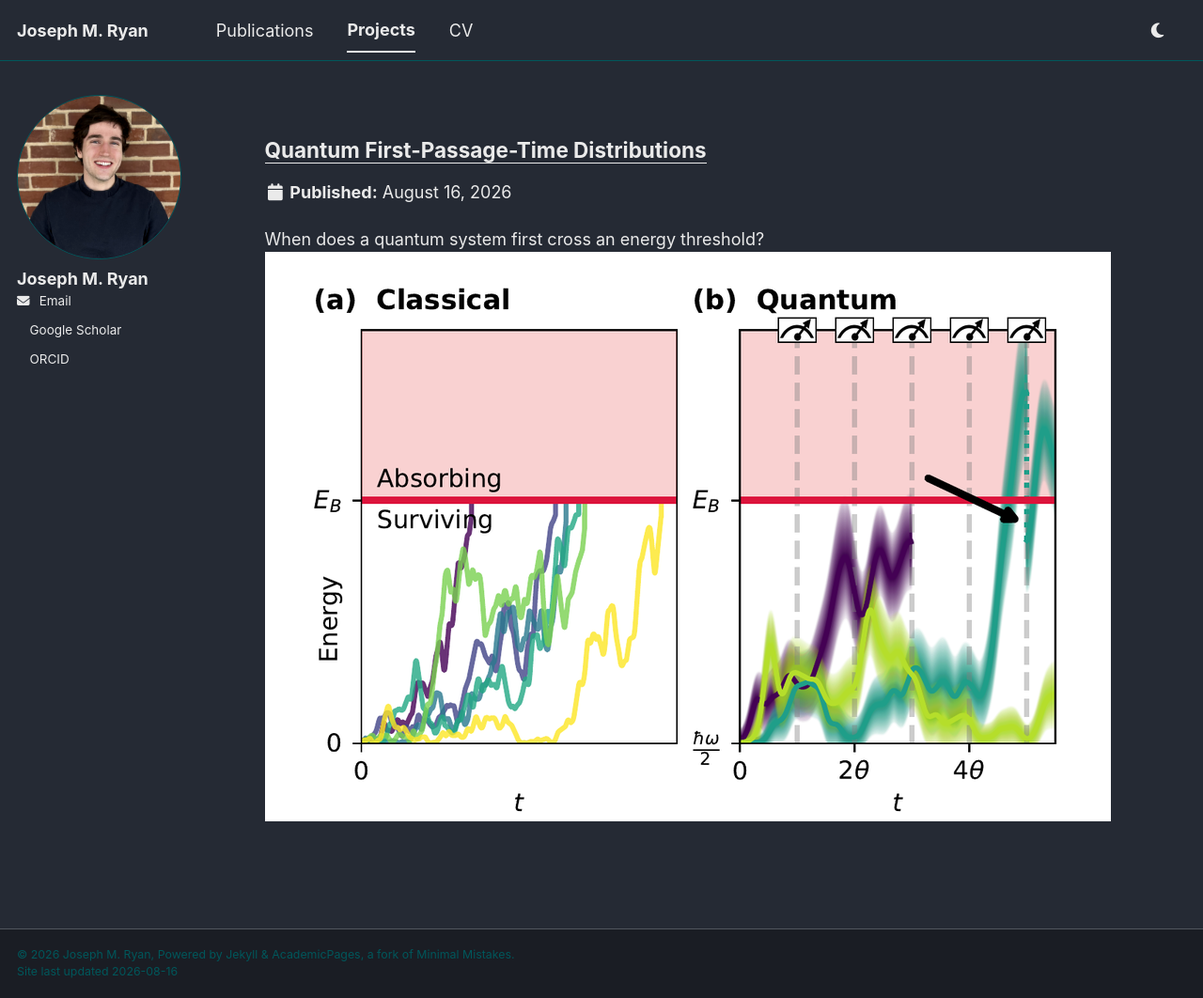
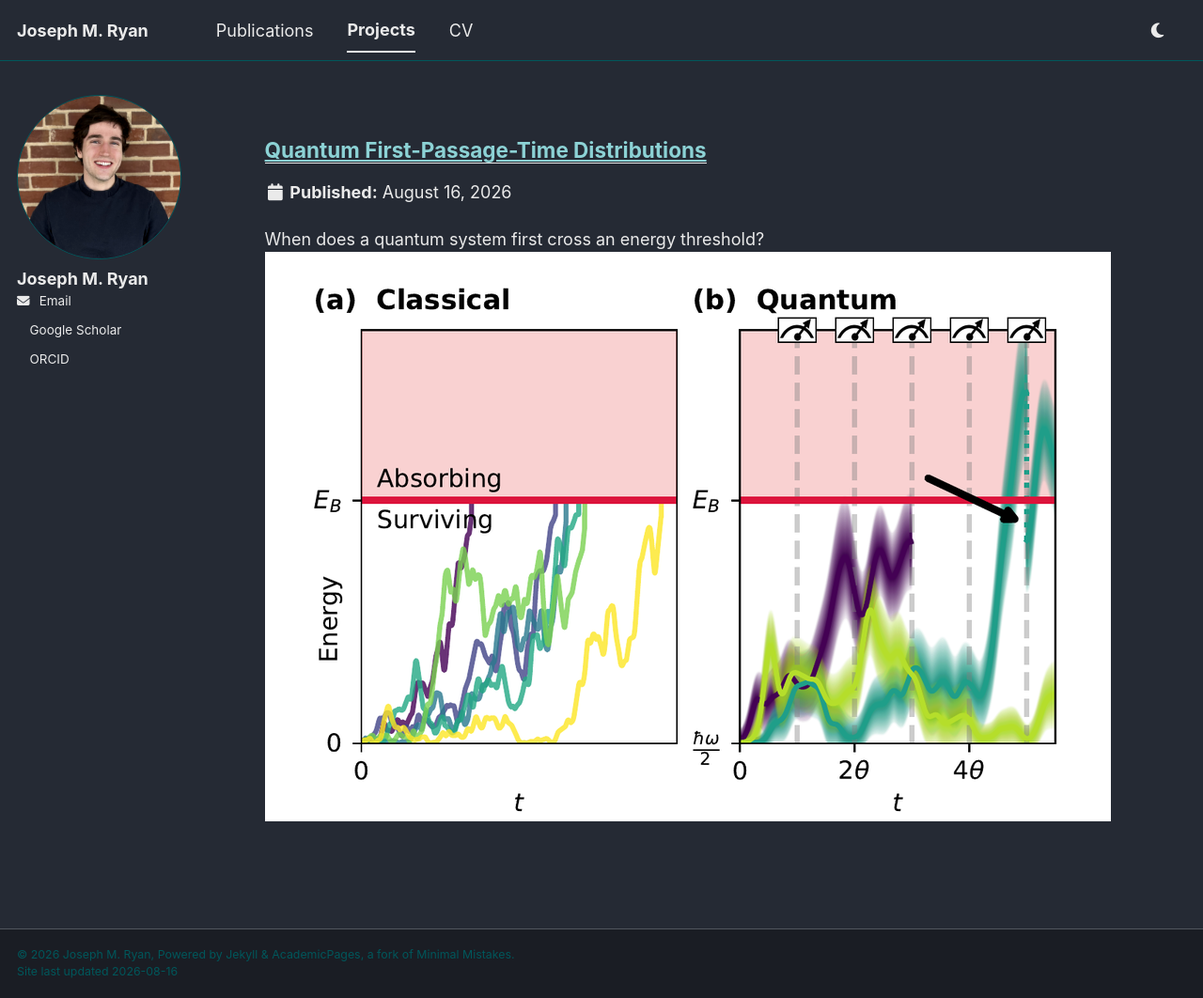
Before and after one commit to joseph-ryan-quantum/joseph-ryan-quantum.github.io, a Jekyll site: the page built from _pages/portfolio.html, in a window 1280 px wide and 1062 px high. Shown: the whole window at 94% size. Built offline with Jekyll 4.4.1, drawn with Linux system fonts in a browser that asks for light colours; a style sheet for code colours, icons or effects is not loaded.

Commit message:
Link archive item titles to their permalink pages
archive-single.html (used by Publications and Projects listings)
rendered the title as plain text with no link, so there was no way
to click through to a publication's or project's own page. Bring it
in line with archive-single-talk.html, which already does this.

Co-Authored-By: Claude Sonnet 5 <noreply@anthropic.com>

```diff
--- a/_includes/archive-single.html
+++ b/_includes/archive-single.html
@@ -27,7 +27,11 @@
     {% endif %}
 
     <h2 class="archive__item-title" itemprop="headline">
-      {{ title }}
+      {% if post.link %}
+        <a href="{{ post.link }}">{{ title }}</a> <a href="{{ base_path }}{{ post.url }}" rel="permalink"><i class="fa fa-link" aria-hidden="true" title="permalink"></i><span class="sr-only">Permalink</span></a>
+      {% else %}
+        <a href="{{ base_path }}{{ post.url }}" rel="permalink">{{ title }}</a>
+      {% endif %}
     </h2>
 
     {% if post.read_time %}
```
